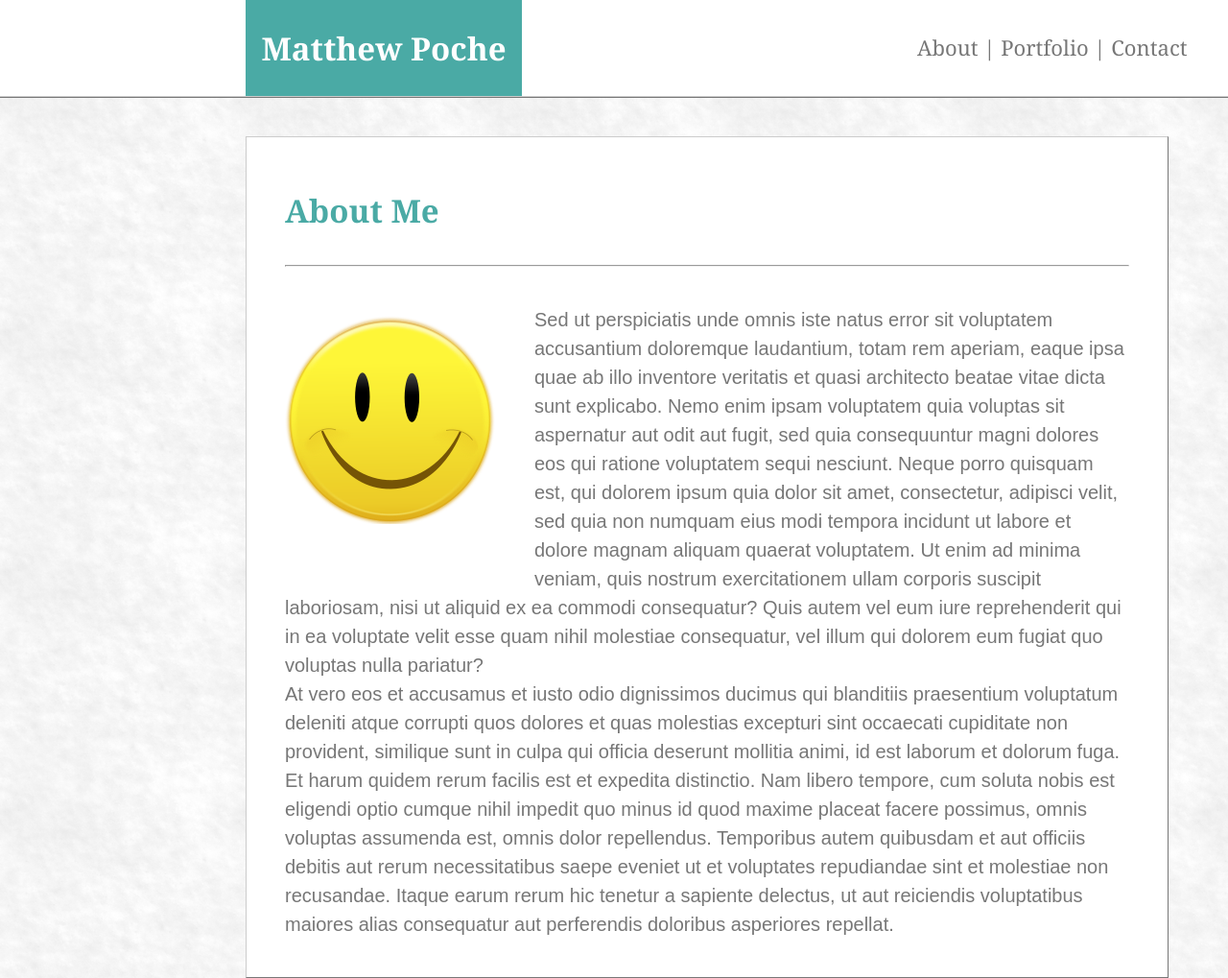
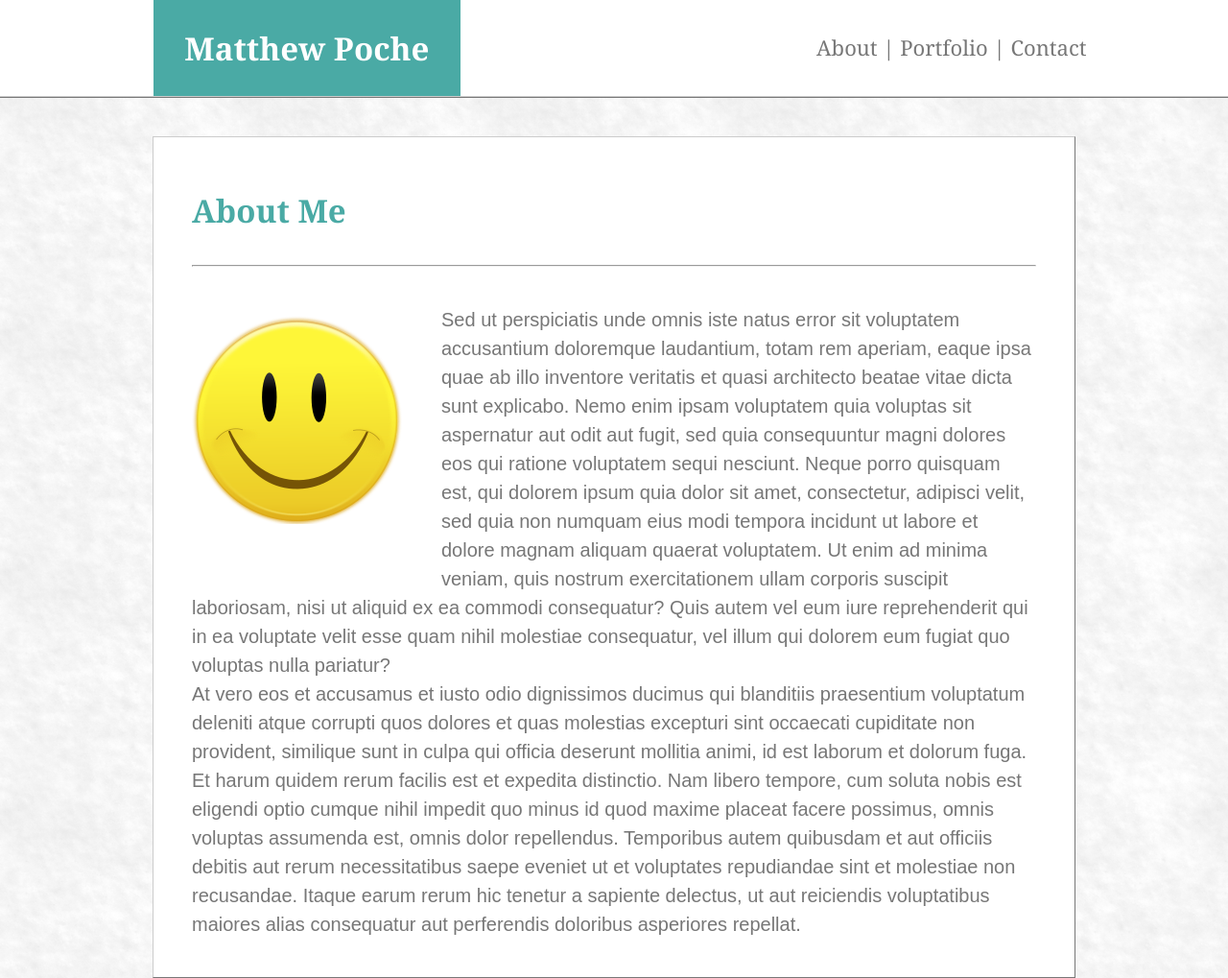
Before and after one commit to MattsPoche/Basic-Portfolio, a plain HTML site: page index.html in a window 1280 px wide. Shown: the top 1019 px of the page at 96% size. Drawn offline with Linux system fonts and the light colour scheme.

Commit message:
Fixed alignment index.html

```diff
--- a/assets/css/style.css
+++ b/assets/css/style.css
@@ -11,20 +11,20 @@
     border-color: #cccccc;
     /* margin-top: 10px;
     margin-bottom: 10px; */
+    text-align: center;
 
 }
 .TopbarContent{
-    position: absolute;
-    width: 960px;
+    position: relative;
+    max-width: 960px;
     height: 100%;
-    margin-left: 20%;
-    margin-right: 20%;
+    margin: auto;
 }
 .Logo{
     position: absolute;
     background-color: #4aaaa5;
     float: left;
-    width: 30%;
+    width: 33.3%;
     /* height: 10%; */
     padding-top: 3.5%;
     padding-bottom: 3.5%;
@@ -32,22 +32,22 @@
     text-align: center;
 
 }
+
 .Navbar{
     position: absolute;
     float: left;
-    width: 30%;
+    width: 33.3%;
     height: 100%;
     padding-top:4%;
     padding-bottom: 5%;
-    margin-left: 700px;
+    left: 70%;
     Color: #777777;
 
 }
 .Content{
     position: relative;
-    width: 960px;
-    margin-left: 20%;
-    margin-right: 20%;
+    max-width: 960px;
+    margin: 0 auto;
     margin-top: 40px;
     margin-bottom: 40px;
     border-style: outset;
```
Also changed, not shown: index.html (line endings or trailing spaces).
